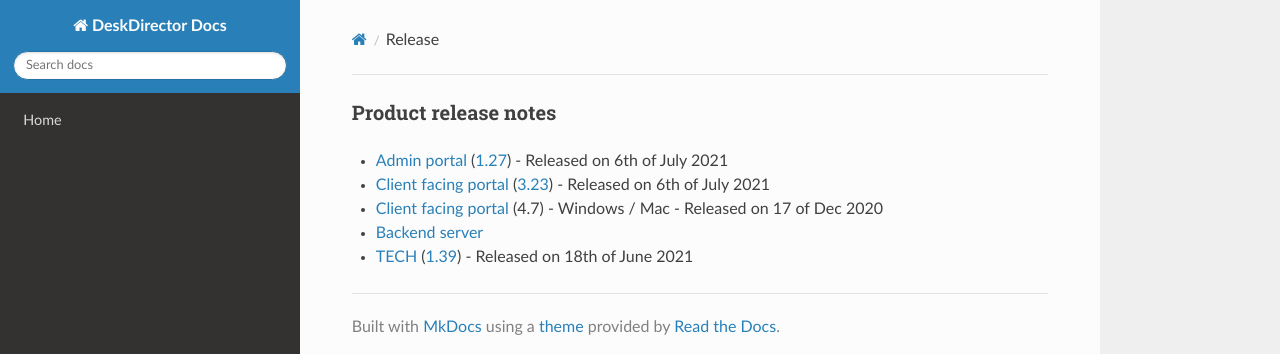
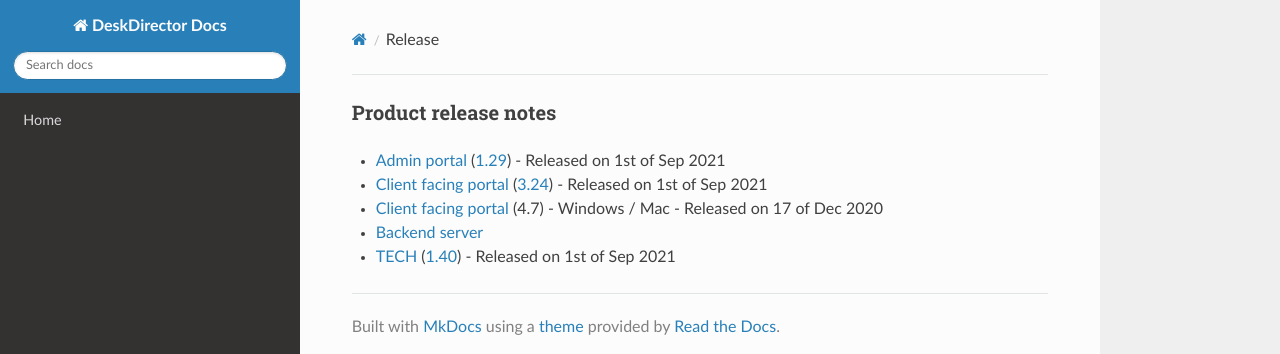
Before and after one commit to DeskDirector/docs, an MkDocs documentation site: the page built from docs/_contents/admin/home/release.md, in a window 1280 px wide. Shown: the top 354 px of the page. Built offline with MkDocs 1.6.1, drawn with Linux system fonts in a browser that asks for light colours; nearby versions of some CDN libraries; old or Windows-style settings are respelled for this version of MkDocs.

Commit message:
Update release.md

```diff
--- a/docs/_contents/admin/home/release.md
+++ b/docs/_contents/admin/home/release.md
@@ -1,6 +1,6 @@
 ### Product release notes
-* [Admin portal](/release-notes/admin) ([1.27](/configs/release-notes/admin/v1.27.1)) - Released on 6th of July 2021
-* [Client facing portal](/release-notes/portal) ([3.23](/configs/release-notes/portal/v3.23)) - Released on 6th of July 2021
+* [Admin portal](/release-notes/admin) ([1.29](/configs/release-notes/admin/v1.29.1)) - Released on 1st of Sep 2021
+* [Client facing portal](/release-notes/portal) ([3.24](/configs/release-notes/portal/v3.24)) - Released on 1st of Sep 2021
 * [Client facing portal](https://help.deskdirector.com/article/4uzjpwaiou) (4.7) - Windows / Mac - Released on 17 of Dec 2020
 * [Backend server](https://help.deskdirector.com/article/5ml4ieesph-server-changelog)
-* [TECH](/release-notes/tech) ([1.39](/configs/release-notes/tech/v1.39)) - Released on 18th of June 2021
+* [TECH](/release-notes/tech) ([1.40](/configs/release-notes/tech/v1.40)) - Released on 1st of Sep 2021
```
